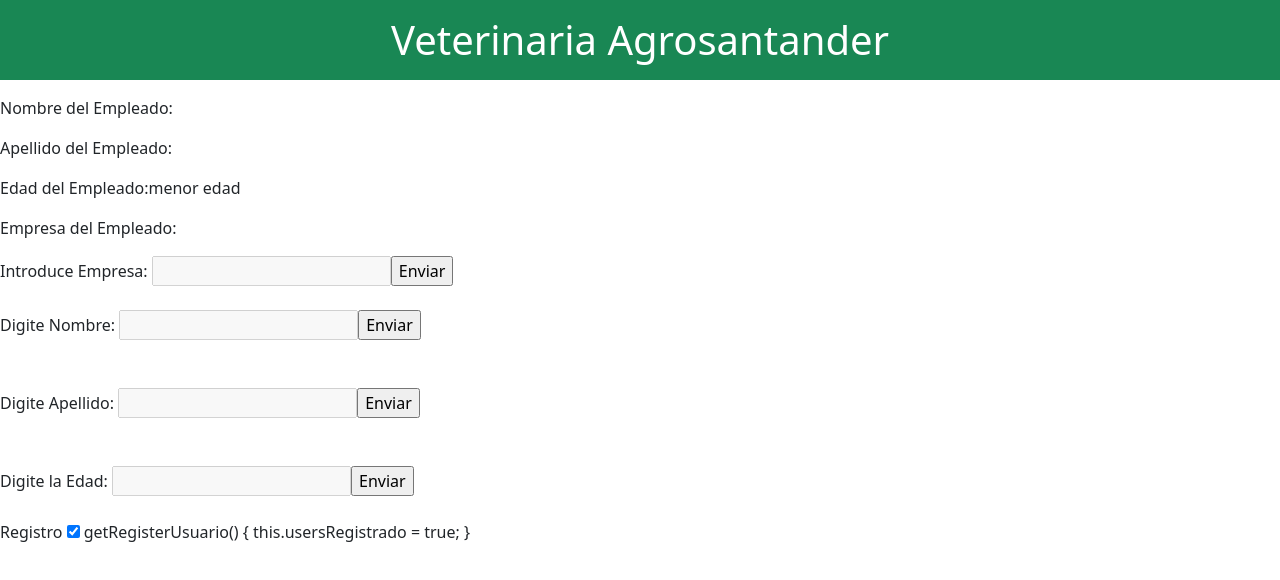
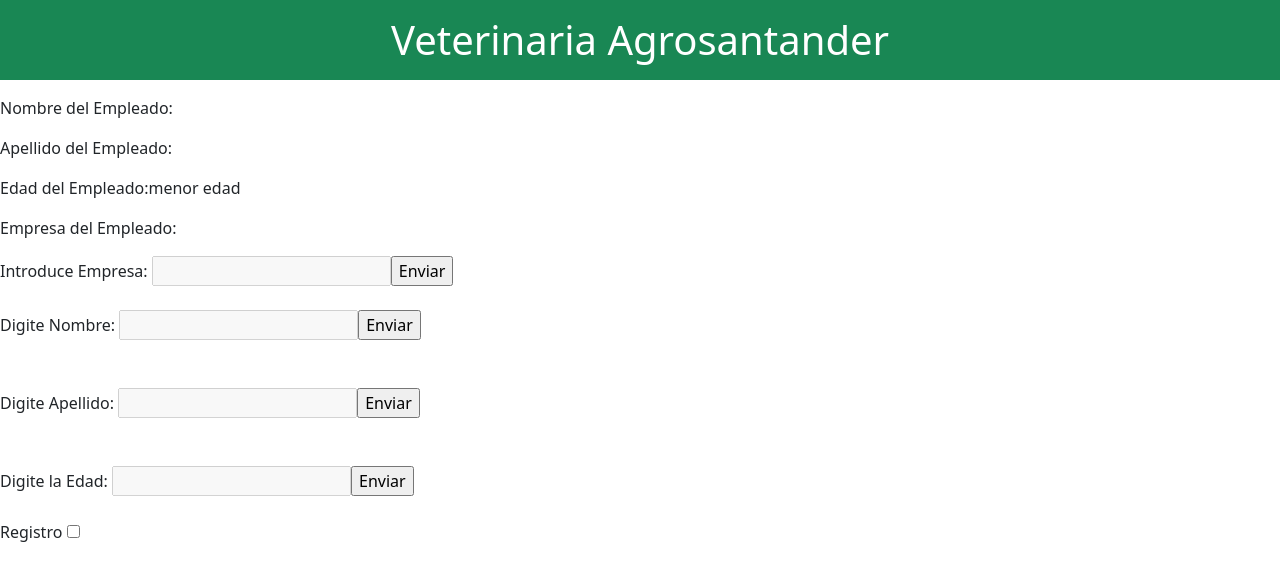
Before and after one commit to felixvilla1221/miprimerApp, an Angular app: page / in a window 1280 px wide. Shown: the top 580 px of the page. Built offline with nearby package versions, Linux system fonts and the light colour scheme.

Commit message:
Septimo Commit Proyecto

```diff
--- a/src/app/component/empleado/empleado.component.html
+++ b/src/app/component/empleado/empleado.component.html
@@ -19,5 +19,5 @@ Digite la Edad: <input type="number" #edad [disabled]="habilitarCuadroEdad"><inp
 <br/>
 <br/>
 
-Registro <input type="checkbox" id="registro" [checked]="usersRegistrado" />
-{{getRegisterUsuario}}
+Registro <input type="checkbox" id="registro" [checked]="usuarioRegistrado"/>
+{{getregistroUsuario()}}
--- a/src/app/component/empleado/empleado.component.ts
+++ b/src/app/component/empleado/empleado.component.ts
@@ -23,11 +23,13 @@ export class EmpleadoComponent implements OnInit {
    habilitarCuadroNombre   = true;
    habilitarCuadroApellido = true;
    habilitarCuadroEmpresa  = true;
-   usersRegistrado         = true;
+   usuarioRegistrado       = false;
 
 
-   getRegisterUsuario(){
-    this.usersRegistrado = true;
+
+   getregistroUsuario(){
+
+    this.usuarioRegistrado = false;
    }
 
 
```
